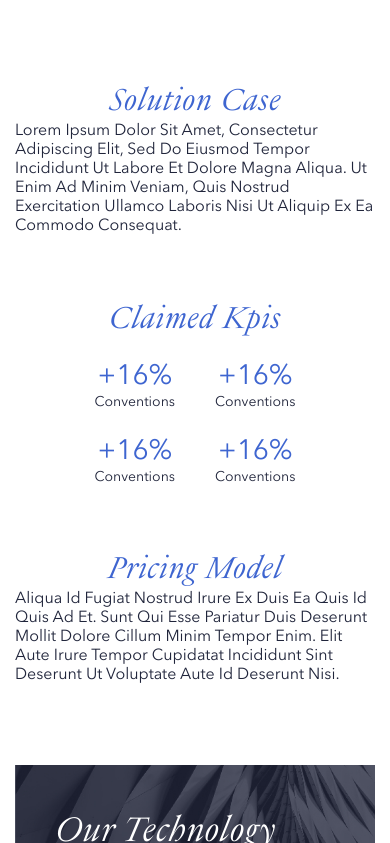
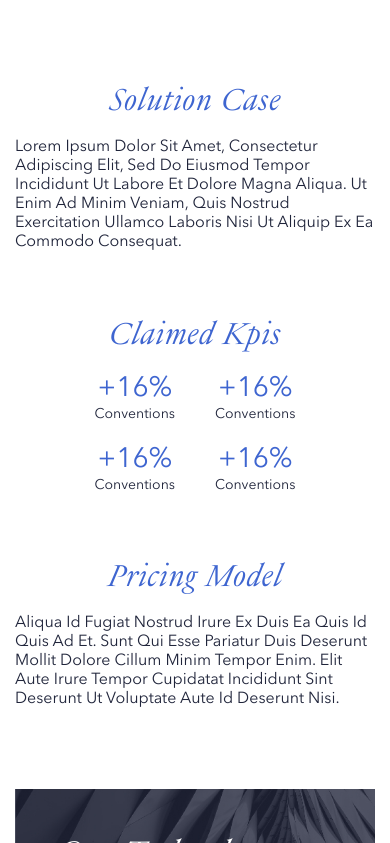
Before and after one commit to MobileNowGroup/LVMH_Vendor_Showcase_Website_Frontend, a Vue app: page /vendordetail in a window 390 px wide. Shown: the part 861-1704 px from the top of the page. Built offline with nearby package versions, Linux system fonts and the light colour scheme.

Commit message:
update css

```diff
--- a/src/views/VendorDetailView.vue
+++ b/src/views/VendorDetailView.vue
@@ -643,7 +643,6 @@ const touchmoves = (swiper: any) => {
   }
   &-desc {
     margin: 0 auto;
-    margin-top: 0.4rem;
     max-width: 77.5rem;
     text-align: left;
     color: var(--lvmh-primary-1100, #20253b);
@@ -1134,6 +1133,12 @@ const touchmoves = (swiper: any) => {
       margin: 0;
       margin-bottom: 6rem;
     }
+    &-solution,
+    &-pric,
+    &-feature,
+    &-service-list {
+      margin-top: 2rem;
+    }
     .content-box-price-spec {
       margin: 0;
     }
@@ -1153,7 +1158,6 @@ const touchmoves = (swiper: any) => {
       }
     }
     &-price {
-      margin-top: 2rem;
       &-box {
         align-items: center;
         flex-direction: column;
```
